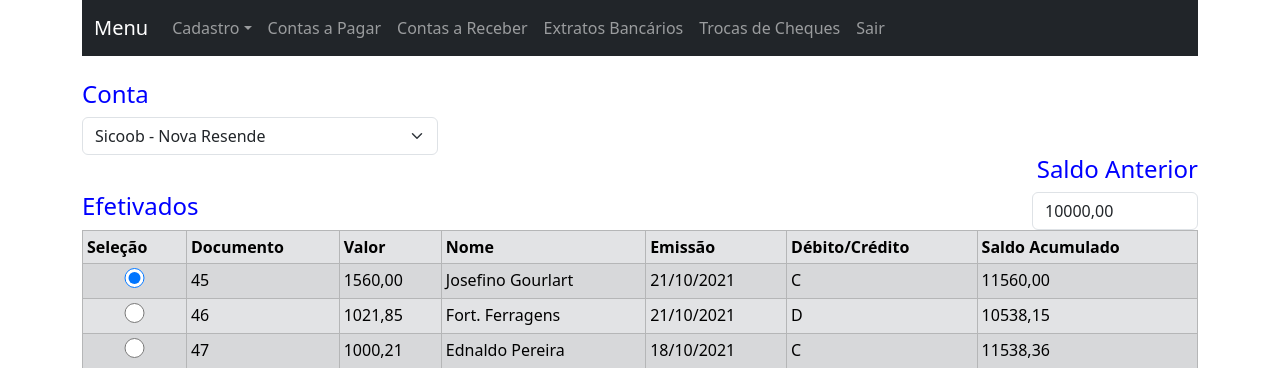
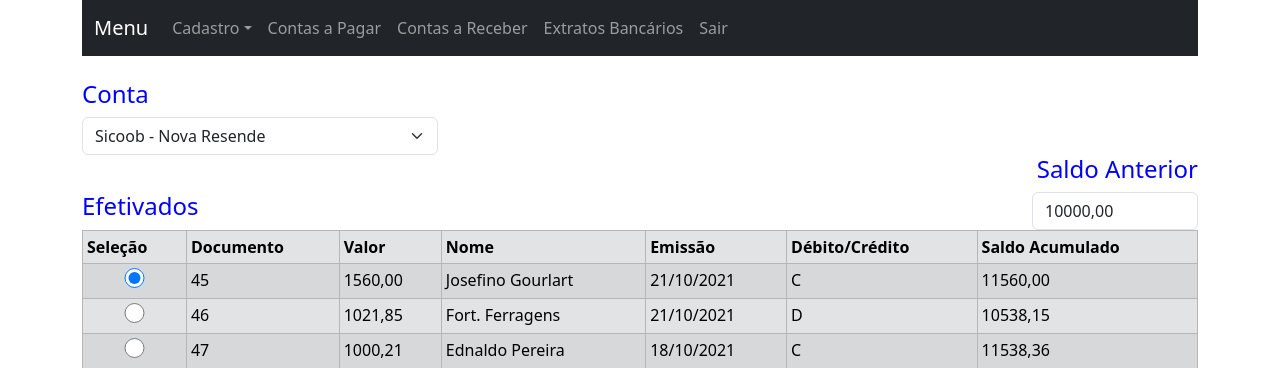
Before and after one commit to isaias-s-souza/Projeto_Integrador, a Flask app: page /extrato_bancario in a window 1280 px wide. Shown: the top 368 px of the page. Run offline with Flask 2, Linux system fonts and the light colour scheme; the visitor is signed in with stand-in values (Sample User, id 1); parts of the project's set-up code (start-up, migrations or seed data) failed here and were passed over; some libraries are stand-ins or nearby versions.

Commit message:
*Retirado temporariamente Trocas de cheques

```diff
--- a/templates/cliente.html
+++ b/templates/cliente.html
@@ -31,9 +31,9 @@
                             <li class="nav-item">
                                 <a class="nav-link" href="/extrato_bancario">Extratos Bancários</a>
                             </li>
-                            <li class="nav-item">
+                            <!--<li class="nav-item">
                                 <a class="nav-link" href="#">Trocas de Cheques</a>
-                            </li>
+                            </li>-->
                             <li class="nav-item">
                                 <a class="nav-link" href="/logout">Sair</a>
                             </li>
--- a/templates/conta_a_receber.html
+++ b/templates/conta_a_receber.html
@@ -31,9 +31,9 @@
                             <li class="nav-item">
                                 <a class="nav-link" href="/extrato_bancario">Extratos Bancários</a>
                             </li>
-                            <li class="nav-item">
+                            <!--<li class="nav-item">
                                 <a class="nav-link" href="#">Trocas de Cheques</a>
-                            </li>
+                            </li>-->
                             <li class="nav-item">
                                 <a class="nav-link" href="/logout">Sair</a>
                             </li>
--- a/templates/conta_extrato.html
+++ b/templates/conta_extrato.html
@@ -31,9 +31,9 @@
                             <li class="nav-item">
                                 <a class="nav-link" href="/extrato_bancario">Extratos Bancários</a>
                             </li>
-                            <li class="nav-item">
+                            <!--<li class="nav-item">
                                 <a class="nav-link" href="#">Trocas de Cheques</a>
-                            </li>
+                            </li>-->
                             <li class="nav-item">
                                 <a class="nav-link" href="/logout">Sair</a>
                             </li>
--- a/templates/extrato_bancario.html
+++ b/templates/extrato_bancario.html
@@ -23,17 +23,17 @@
                                 </div>
                             </li>
                             <li class="nav-item">
-                                <a class="nav-link" href="#">Contas a Pagar</a>
+                                <a class="nav-link" href="/conta_a_pagar">Contas a Pagar</a>
                             </li>
                             <li class="nav-item">
-                                <a class="nav-link" href="#">Contas a Receber</a>
+                                <a class="nav-link" href="/conta_a_receber">Contas a Receber</a>
                             </li>
                             <li class="nav-item">
-                                <a class="nav-link" href="#">Extratos Bancários</a>
+                                <a class="nav-link" href="/extrato_bancario">Extratos Bancários</a>
                             </li>
-                            <li class="nav-item">
+                            <!--<li class="nav-item">
                                 <a class="nav-link" href="#">Trocas de Cheques</a>
-                            </li>
+                            </li>-->
                             <li class="nav-item">
                                 <a class="nav-link" href="/logout">Sair</a>
                             </li>
--- a/templates/fornecedor.html
+++ b/templates/fornecedor.html
@@ -31,9 +31,9 @@
                             <li class="nav-item">
                                 <a class="nav-link" href="/extrato_bancario">Extratos Bancários</a>
                             </li>
-                            <li class="nav-item">
+                            <!--<li class="nav-item">
                                 <a class="nav-link" href="#">Trocas de Cheques</a>
-                            </li>
+                            </li>-->
                             <li class="nav-item">
                                 <a class="nav-link" href="/logout">Sair</a>
                             </li>
--- a/templates/funcionario.html
+++ b/templates/funcionario.html
@@ -31,9 +31,9 @@
                             <li class="nav-item">
                                 <a class="nav-link" href="/extrato_bancario">Extratos Bancários</a>
                             </li>
-                            <li class="nav-item">
+                            <!--<li class="nav-item">
                                 <a class="nav-link" href="#">Trocas de Cheques</a>
-                            </li>
+                            </li>-->
                             <li class="nav-item">
                                 <a class="nav-link" href="/logout">Sair</a>
                             </li>
--- a/templates/menu.html
+++ b/templates/menu.html
@@ -31,9 +31,9 @@
                         <li class="nav-item">
                             <a class="nav-link" href="/extrato_bancario">Extratos Bancários</a>
                         </li>
-                        <li class="nav-item">
-                            <a class="nav-link" href="#">Trocas de Cheques</a>
-                        </li>
+                        <!--<li class="nav-item">
+                                <a class="nav-link" href="#">Trocas de Cheques</a>
+                        </li>-->
                         <li class="nav-item">
                             <a class="nav-link" href="/logout">Sair</a>
                         </li>
```
Also changed, not shown: templates/conta_a_pagar.html (+2 -5 lines).
